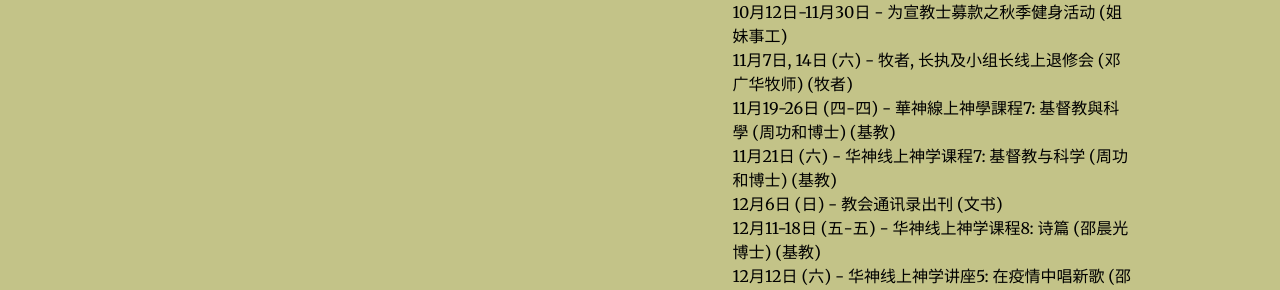
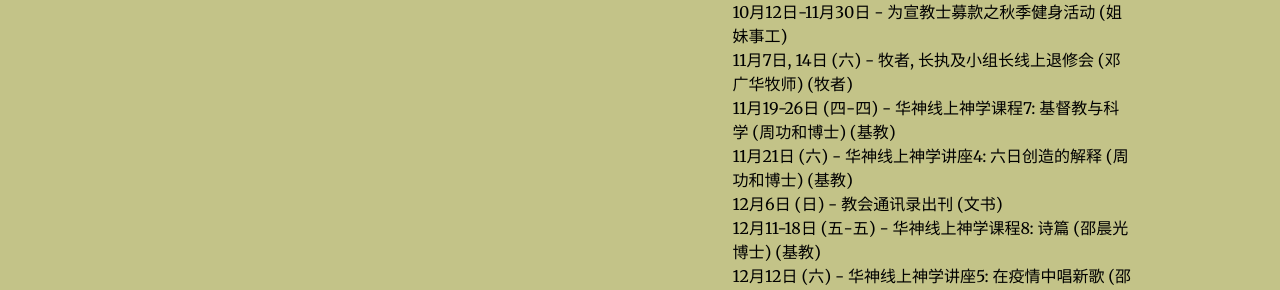
Before and after one commit to JonasYow/ottawaomac, a Jekyll site: the page built from index.html, in a window 1280 px wide and 900 px high, scrolled down 4688 px. Shown: the part 162-452 px from the top of the window. Built offline with Jekyll 4.4.1, drawn with Linux system fonts in a browser that asks for light colours.

Commit message:
Update calendar.yaml

```diff
--- a/_data/calendar.yaml
+++ b/_data/calendar.yaml
@@ -23,11 +23,11 @@
   type: "worship"
 
 - time: "11月19-26日 (四-四)"
-  title: "華神線上神學課程7: 基督教與科學 (周功和博士) (基教)"
+  title: "华神线上神学课程7: 基督教与科学 (周功和博士) (基教)"
   type: "worship"
 
 - time: "11月21日 (六)"
-  title: "华神线上神学课程7: 基督教与科学 (周功和博士) (基教)"
+  title: "华神线上神学讲座4: 六日创造的解释 (周功和博士) (基教)"
   type: "worship"
 
 - time: "12月6日 (日)"
```
